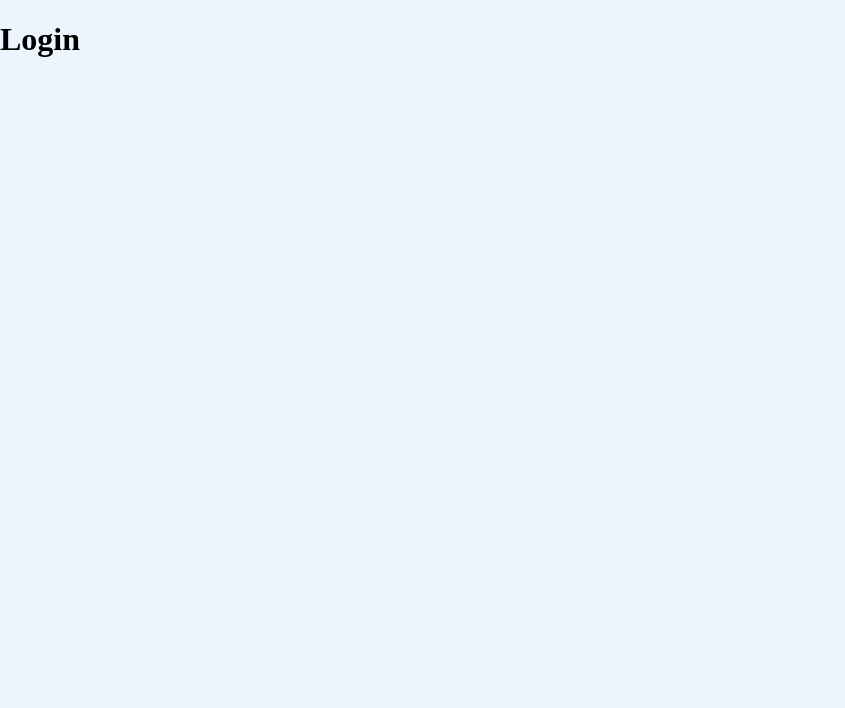
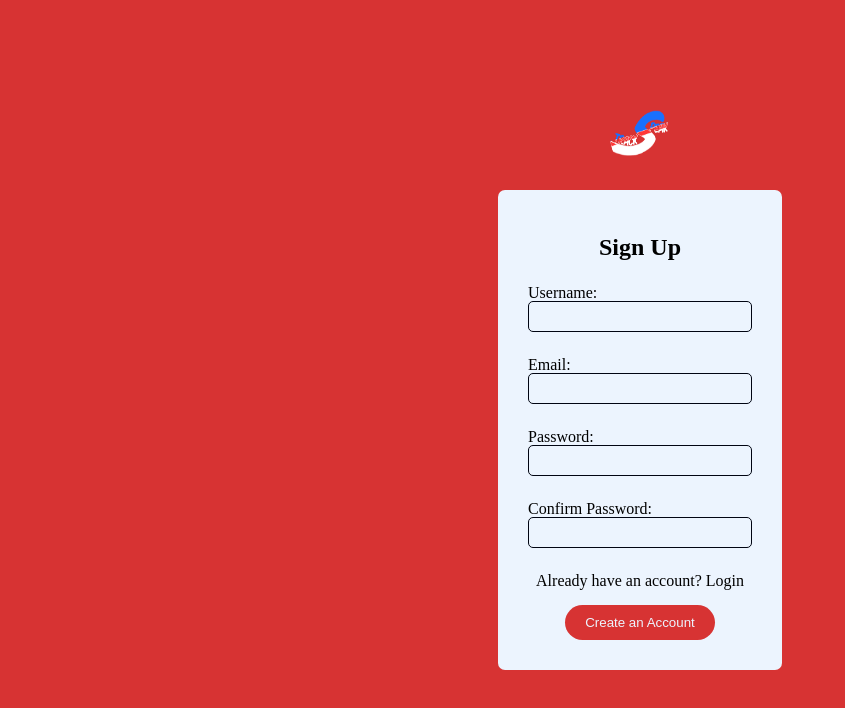
Before and after one commit to issdomingoss/habits-management, a React (Create React App) app: page /login in a window 1280 px wide. Shown: the top 708 px of the page, without its empty margins (0-845 px from the left). Built offline with nearby package versions, Linux system fonts and the light colour scheme.

Commit message:
feat: new page login just style

```diff
--- a/src/pages/Home/style.jsx
+++ b/src/pages/Home/style.jsx
@@ -153,6 +153,6 @@ export const ContainerMainFlex = styled.div`
         display: flex;
         justify-content: space-around;
         align-items: center;
-        margin-top: 56px;
+        margin-top: 45px 0px;
     }
 `;
--- a/src/pages/Login/index.jsx
+++ b/src/pages/Login/index.jsx
@@ -1,7 +1,83 @@
+import { useForm } from 'react-hook-form';
+import { yupResolver } from '@hookform/resolvers/yup';
+import * as yup from 'yup';
+
+import { ContainerBackGround, Form, Img, ContainerInputs, Title,
+        ButtonCreateAccount } from './style';
+
+import logo from '../../assets/logo_Speak_Tracks.PNG';
+
+
+
 const PageLogin = () => {
+
+    const schema = yup.object().shape({
+
+        username: yup
+            .string()
+            .min(3, 'Mínimo de 3 caracteres')
+            .matches(/^[a-zA-Z]+$/, 'Deve conter somente letras')
+            .required('Campo obrigatório'),
+        email: yup
+            .string().email('Email Inválido')
+            .required('Campo Obrigatório!'),
+        password: yup
+            .string()
+            .min(8, 'Mínimo 8 dígitos')
+            .matches(
+                /^(?=.*?[A-Z])(?=.*?[a-z])(?=.*?[0-9])(?=.*?[#?!@$ %^&*-]).{8,}$/,
+                'Senha deve conter ao menos uma letra maiúscula, um número e um caractere especial')
+            .required('Campo obrigatório'),
+        confirmPassword: yup
+    });
+
+    //faz a conexão do meu formulário com meu schema
+    const { register, handleSubmit } = useForm({resolver: yupResolver(schema)});
+
+    const handleMyForm = (data) => {
+        //data é um objeto onde podemos enviar para API usando um get para criar um usuário
+        //AXIOS AQUI
+        console.log(data);
+    }
+
     return(
-        <>
-        </>
+
+        <ContainerBackGround>
+
+            <Img alt='img_logo' src={ logo } />
+
+        <Form onSubmit={ handleSubmit(handleMyForm) }>
+
+            <Title>Sign Up</Title>
+
+            <ContainerInputs>
+                <span>Username:</span>
+                    <input {...register('username')}/>
+            </ContainerInputs>
+            <ContainerInputs>
+                <span>Email:</span>
+                <input {...register('email')}/>
+            </ContainerInputs>
+            <ContainerInputs>
+                <span>Password:</span>
+                <input {...register('password')}/>
+            </ContainerInputs>
+            <ContainerInputs>
+                <span>Confirm Password:</span>
+                <input {...register('confirmPassword')}/>
+            </ContainerInputs>
+
+            <div>
+                <p>Already have an account? <a>Login</a></p>
+            </div>
+
+            <div>
+                <ButtonCreateAccount type='submit'>Create an Account</ButtonCreateAccount>
+            </div>
+        </Form>
+
+        </ContainerBackGround>
+
     )
 }
 
--- /dev/null
+++ b/src/pages/Login/style.jsx
@@ -0,0 +1,63 @@
+import styled from 'styled-components';
+
+export const ContainerBackGround = styled.div`
+    background-color: var(--red);
+    height: 100vh;
+    display: flex;
+    justify-content: center;
+    align-items: center;
+    text-align: center;
+    flex-direction: column;
+
+    line-height: 1rem;
+`;
+
+export const Form = styled.form`
+    background-color: var(--white);
+    padding: 30px;
+    border-radius: 7px;
+    margin-bottom: 50px;
+`;
+
+export const Img = styled.img`
+    width: 60px;
+    height: 50px;
+    margin: 30px 0px;
+`;
+
+export const ContainerInputs = styled.div`
+    display: flex;
+    flex-direction: column;
+    text-align: left;
+    margin: 25px 0px;
+
+    input{
+        background-color:var(--white);
+        border: 1px solid var(--black);
+        border-radius: 5px;
+        padding: 7px;
+        width: 208px;
+    }
+
+    input:focus{
+        background-color:white;
+    }
+`;
+
+export const Title = styled.h2`
+    margin-bottom: 30px;
+`;
+
+export const ButtonCreateAccount = styled.button`
+    background-color:var(--red);
+    border: none;
+    padding: 10px 20px;
+    border-radius:20px;
+    color:var(--white);
+
+    &:hover{
+        color:var(--black);
+        transition:0.5s;
+        cursor: pointer;
+    }
+`;
--- a/src/routes/index.jsx
+++ b/src/routes/index.jsx
@@ -1,5 +1,6 @@
 import { Switch, Route } from "react-router-dom";
 import PageHome from "../pages/Home";
+import PageLogin from "../pages/Login";
 
 const Routes = () => {
   return (
@@ -8,7 +9,7 @@ const Routes = () => {
         <PageHome />
       </Route>
       <Route path="/login">
-        <h1>Login</h1>
+        <PageLogin />
       </Route>
       <Route path="/signup">
         <h1>Cadastro</h1>
```
